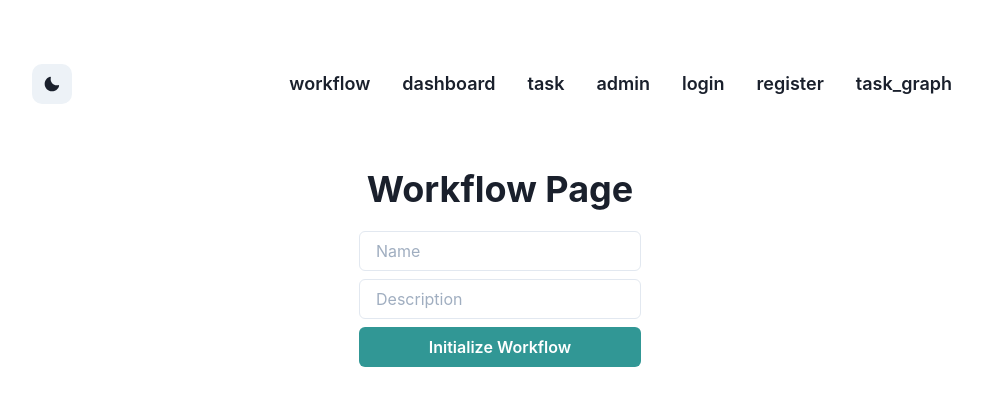
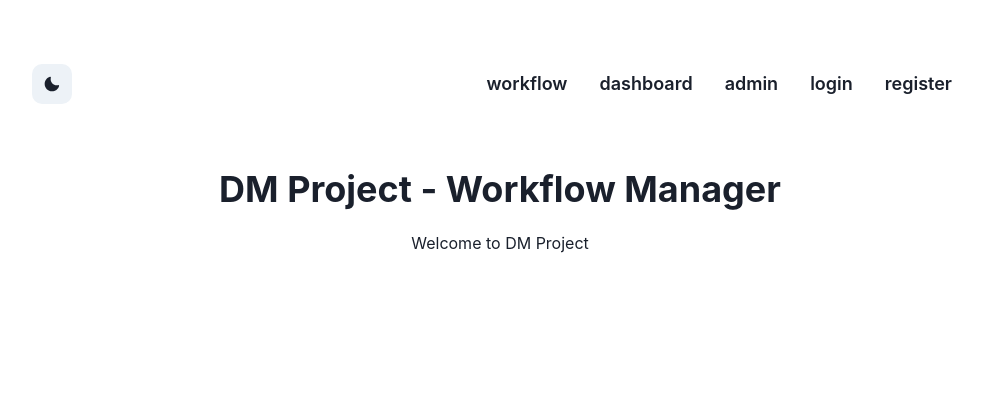
Before and after one commit to sal2701/workflow, a React (Create React App) app in the folder front/: page / in a window 1280 px wide. Shown: the top 406 px of the page, without its empty margins (140-1123 px from the left). Built offline with nearby package versions, Linux system fonts and the light colour scheme.

Commit message:
Fixed Authentication. Added Homepage. Added admin access.

```diff
--- a/front/src/SiteRoutes.js
+++ b/front/src/SiteRoutes.js
@@ -2,7 +2,7 @@
 import { Flex } from "@chakra-ui/layout";
 import { Spinner } from "@chakra-ui/spinner";
 import React from "react";
-import { Navigate } from "react-router-dom";
+import { Navigate, useNavigate } from "react-router-dom";
 import { BrowserRouter as Router, Route, Routes } from 'react-router-dom';
 import Admin from "./pages/Admin";
 import Dashboard from "./pages/Dashboard";
@@ -12,51 +12,88 @@ import Workflow from "./pages/Workflow";
 import Register from "./pages/Register";
 import Task_Graph from "./components/Task_Graph";
 import { useSelector } from "react-redux";
+import Unauthorised from "./components/Unauthorised";
+import Homepage from "./components/Homepage";
 
 export default function SiteRoutes() {
+
+  const RequireAuth = ( { children, redirectTo, adminOnly } ) => {
+    const auth = useSelector((state) => state.auth);
+
+    if( adminOnly) {
+      return auth.account.is_superuser ? children : <Unauthorised />
+    }
+    if( !adminOnly ) {
+      return auth.account ? children : <Navigate to={redirectTo} />
+    }
+  }
 
   return (
     <Router>
       <React.Fragment>
         <Routes>
 
-          <Route exact path="/" element={<Workflow />}></Route>
+          <Route exact path="/" element={<Homepage />}></Route>
 
           <Route
             path="/workflow"
             element={
-              <RequireAuth redirectTo="/login">
+              <RequireAuth redirectTo="/login" adminOnly={true}>
                 <Workflow />
               </RequireAuth>
             }
           >
           </Route>
 
-          <Route exact path="/dashboard" element={<Dashboard />}></Route>
+          <Route
+            path="/task"
+            element={
+              <RequireAuth redirectTo="/login" adminOnly={true}>
+                <Task />
+              </RequireAuth>
+            }
+          >
+          </Route>
+
+          <Route
+            path="/admin"
+            element={
+              <RequireAuth redirectTo="/login" adminOnly={true}>
+                <Admin />
+              </RequireAuth>
+            }
+          >
+          </Route>
+
+          <Route
+            path="/dashboard"
+            element={
+              <RequireAuth redirectTo="/login" adminOnly={false}>
+                <Dashboard />
+              </RequireAuth>
+            }
+          >
+          </Route>
+
+
+
+          {/* <Route exact path="/dashboard" element={<Dashboard />}></Route> */}
 
           <Route exact path="/task" element={<Task />}></Route>
 
-          <Route exact path="/admin" element={<Admin />}></Route>
+          {/* <Route exact path="/admin" element={<Admin />}></Route> */}
 
           <Route exact path="/login" element={<Login />}></Route>
 
           <Route exact path="/register" element={<Register />}></Route>
 
-          <Route exact path="/task_graph" element={<Task_Graph />}></Route>
+          {/* <Route exact path="/task_graph" element={<Task_Graph />}></Route>  */}
 
         </Routes>
       </React.Fragment>
     </Router>
   );
 }
-
-
-const RequireAuth = ( { children, redirectTo } ) => {
-  const auth = useSelector((state) => state.auth);
-  console.log(auth)
-  return auth.account ? children : children
-}
-
 
 export const LoadingPage = props => {
   return (
--- /dev/null
+++ b/front/src/components/Homepage.js
@@ -0,0 +1,17 @@
+// import { Flex, Heading, Text } from "@chakra-ui/layout";
+import { HStack, Stack, Spacer, Heading, Box, Text, Input, Button, Select, Checkbox, FormControl } from "@chakra-ui/react";
+import Container from "./Container";
+
+const Homepage = () => {
+
+	return (
+		<>
+			<Container>
+				<Heading mb={5}>DM Project - Workflow Manager</Heading>
+        <Text>Welcome to DM Project</Text>
+			</Container>
+		</>
+	)
+}
+
+export default Homepage;
--- a/front/src/components/Navbar.js
+++ b/front/src/components/Navbar.js
@@ -11,48 +11,47 @@ import {
     DrawerContent,
     DrawerCloseButton,
     DrawerBody,
-    Link as ChakraLink
+    Link as ChakraLink,
+    Menu,
+    MenuButton,
+    MenuList,
+    MenuItem,
 } from '@chakra-ui/react';
 import styled from '@emotion/styled';
 import { SunIcon, MoonIcon, HamburgerIcon } from '@chakra-ui/icons';
 // import { useMediaQuery } from 'react-responsive';
 import React from 'react';
+import { useEffect, useState } from 'react';
+import { useDispatch, useSelector } from 'react-redux';
+import { useNavigate } from 'react-router-dom';
+import authSlice from '../store/slices/auth';
+import { connect } from 'react-redux';
 
 const LINKS = [
     {
         href: '/workflow',
-        key: 1,
+        key: "101",
         text: 'workflow'
     },
     {
         href: '/dashboard',
-        key: 2,
+        key: "102",
         text: 'dashboard'
     },
     {
-        href: '/task',
-        key: 3,
-        text: 'task'
-    },
-    {
         href: '/admin',
-        key: 4,
+        key: "103",
         text: 'admin'
     },
     {
         href: '/login',
-        key: 5,
+        key: "105",
         text: 'login'
     },
     {
         href: '/register',
-        key: 6,
+        key: "106",
         text: 'register'
-    },
-    {
-        href: '/task_graph',
-        key: 7,
-        text: 'task_graph'
     }
 ];
 
@@ -65,19 +64,77 @@ backdrop-filter: saturate(180%) blur(20px);
 transition: background-color 0.1 ease-in-out;
 `;
 
-const Navbar = () => {
+const Navbar = (props) => {
     const { colorMode, toggleColorMode } = useColorMode();
     // const bg = useColorModeValue(navBgColor.light, navBgColor.dark);
     const isBigScreen = true;
     const { isOpen, onOpen, onClose } = useDisclosure();
+    const dispatch = useDispatch()
+    const navigate = useNavigate()
+    // const [auth, setAuth] = useState(null)
 
-    const getLink = ({ href, key, text }) => (
-        <ChakraLink key={key} href={href} style={{ textDecoration: 'none' }}>
-            <Button as="a" variant="ghost" p={[6, 4]} fontSize={['xl', 'lg']}>
+    const auth = useSelector((state) => state.auth)
+    // console.log("auth navbar")
+    // console.log(auth)
+
+    const handleLogout = () => {
+        // console.log(auth)
+        dispatch(authSlice.actions.logout());
+        navigate("/login");
+    };
+
+    const getLink = ({ href, key, text }) => {
+
+        const truncateAddress = (address) => {
+            return address.length>10 ? address.slice(0, 10) + "..." + address.slice(-4): address;
+        };
+        if( auth.account ){
+            if(text == 'login')
+                return <Menu>
+                <MenuButton
+                    as={Button}
+                    display={{ base: 'none', md: 'inline-flex' }}
+                    fontSize={'sm'}
+                    fontWeight={600}
+                    color={'white'}
+                    bg={'pink.400'}
+                    href={'#'}
+                    _hover={{
+                        bg: 'pink.300',
+                    }}
+                >
+                    {truncateAddress(auth.account.email)}
+                </MenuButton>
+                <MenuList>
+                    <MenuItem
+                        as={ChakraLink}
+                        href={"/workflow/"}
+                        isExternal
+                        key={key}
+                        // color={primaryTextColor[colorMode]}
+                    >
+                        Profile
+                    </MenuItem>
+                    <MenuItem
+                        onClick={handleLogout}
+                        key={key + "10"}
+                        // color={primaryTextColor[colorMode]}
+                    >
+                        Logout
+                    </MenuItem>
+                </MenuList>
+            </Menu>
+            {/* </ChakraLink> */}
+            if(text == 'register')
+                return
+        }
+
+        return <ChakraLink key={key} href={href} style={{ textDecoration: 'none' }}>
+            <Button variant="ghost" p={[6, 4]} fontSize={['xl', 'lg']}>
                 {text}
             </Button>
         </ChakraLink>
-    );
+    };
 
     return (
         <NavContainer
@@ -144,4 +201,4 @@ const Navbar = () => {
     );
 };
 
-export default Navbar;
+export default (Navbar);
--- /dev/null
+++ b/front/src/components/Unauthorised.js
@@ -0,0 +1,25 @@
+// import { Flex, Heading, Text } from "@chakra-ui/layout";
+import { HStack, Stack, Spacer, Heading, Box, Text, Input, Button, Select, Checkbox, FormControl } from "@chakra-ui/react";
+import Container from "./Container";
+import { useEffect, useState } from "react";
+import axios from "axios";
+import * as Yup from "yup";
+import { Formik, useFormik } from "formik";
+import { useDispatch } from "react-redux";
+import { useNavigate } from "react-router-dom";
+import authSlice from "../store/slices/auth";
+
+
+const Unauthorised = () => {
+
+	return (
+		<>
+			<Container>
+				<Heading mb={5}>Unauthorised</Heading>
+        <Text>This page is accessible only to admins.</Text>
+			</Container>
+		</>
+	)
+}
+
+export default Unauthorised;
--- a/front/src/pages/Dashboard.js
+++ b/front/src/pages/Dashboard.js
@@ -2,8 +2,13 @@
 import { Stack, Spacer, Heading, Text, Input, Button, Box, HStack, VStack } from "@chakra-ui/react";
 import Container from "../components/Container";
 import { useEffect, useState } from "react";
+import { useSelector } from "react-redux";
 
 const Dashboard = () => {
+
+  const auth = useSelector((state) => state.auth)
+  // console.log("auth dashboard")
+  // console.log(auth)
 
 	return (
 		<>
--- a/front/src/pages/Login.js
+++ b/front/src/pages/Login.js
@@ -11,8 +11,6 @@ import authSlice from "../store/slices/auth";
 
 
 const Login = () => {
-	// const [username, setUsername] = useState("")
-	// const [password, setPassword] = useState("")
 
 	const [message, setMessage] = useState("");
   const [loading, setLoading] = useState(false);
@@ -31,7 +29,7 @@ const Login = () => {
 				);
 				dispatch(authSlice.actions.setAccount(res.data.user));
 				setLoading(false);
-				navigate("/");
+				navigate("/dashboard");
 			})
 			.catch((err) => {
 				console.log(err)
@@ -47,8 +45,6 @@ const Login = () => {
     onSubmit: (values) => {
       setLoading(true);
       handleLogin(values.email, values.password);
-			console.log("Pressed")
-			alert("lmao")
     },
     validationSchema: Yup.object({
       email: Yup.string().trim().required("Enter Email"),
--- a/front/src/pages/Register.js
+++ b/front/src/pages/Register.js
@@ -1,29 +1,49 @@
 // import { Flex, Heading, Text } from "@chakra-ui/layout";
-import { HStack, Stack, Spacer, Heading, Text, Input, Button, Select, Checkbox } from "@chakra-ui/react";
+import { HStack, Stack, Spacer, Heading, Text, Input, Button, Select, Checkbox, Box } from "@chakra-ui/react";
 import Container from "../components/Container";
 import { useEffect, useState } from "react";
 import axios from "axios";
+import * as Yup from "yup";
+import { Formik, useFormik } from "formik";
+import { useDispatch } from "react-redux";
+import { useNavigate } from "react-router-dom";
 
 
 const Register = () => {
 
-	const [username, setUsername] = useState("")
-	const [password, setPassword] = useState("")
+	const [message, setMessage] = useState("");
+  const [loading, setLoading] = useState(false);
+  const dispatch = useDispatch();
+  const navigate = useNavigate();
 
-	const createUser = () => {
+	const formik = useFormik({
+    initialValues: {
+      email: "",
+      password: "",
+    },
+    onSubmit: (values) => {
+      setLoading(true);
+      handleRegister(values.email, values.password);
+    },
+    validationSchema: Yup.object({
+      email: Yup.string().trim().required("Enter Email"),
+      password: Yup.string().trim().required("Enter Password"),
+    }),
+  });
+
+	const handleRegister = (email, password) => {
 		// console.log(name)
 		// console.log(description)
 		console.log("sending request")
 
 		axios.post('http://localhost:8000/api/auth/register/', {
-			email: username,
+			email: email,
 			password: password
 		})
 			.then(function (response) {
 				const data = response.data;
 				console.log(data);
-
-
+				navigate('/workflow')
 			})
 			.catch(function (error) {
 				console.log(error);
@@ -35,11 +55,15 @@ const Register = () => {
 		<>
 			<Container>
 				<Heading mb={5}>SignUp</Heading>
-				<Stack>
-					<Input variant='outline' placeholder='Username / Email' onChange={(e) => setUsername(e.target.value)} />
-					<Input variant='outline' placeholder='Password' onChange={(e) => setPassword(e.target.value)} />
-					<Button colorScheme="green" onClick={createUser}>Register</Button>
-				</Stack>
+				<form onSubmit={formik.handleSubmit}>
+					<Stack>
+						<Input variant='outline' value={formik.values.email} onChange={formik.handleChange} onBlur={formik.handleBlur} placeholder='Username / Email' name="email" type="email" />
+						{formik.errors.email ? <Box>{formik.errors.email}</Box> : null}
+						<Input variant='outline' value={formik.values.password} onChange={formik.handleChange} onBlur={formik.handleBlur} placeholder='Password' name="password" type="password" />
+						{formik.errors.password ? <Box>{formik.errors.password}</Box> : null}
+						<Button colorScheme="green" type="submit">Register</Button>
+					</Stack>
+				</form>
 			</Container>
 		</>
 	)
--- a/front/src/pages/Workflow.js
+++ b/front/src/pages/Workflow.js
@@ -70,8 +70,8 @@ const Workflow = () => {
 	const axios = require('axios')
 
 	const auth = useSelector((state) => state.auth)
-	console.log('auth')
-	console.log(auth)
+	// console.log('auth')
+	// console.log(auth)
 
 	const initialize_workflow = () => {
 		// console.log(name)
```
Also changed, not shown: front/src/App.js (+1 -51 lines), front/src/index.js (+6 -2 lines), 2 other files (tests, documents, lock files or other folders).
